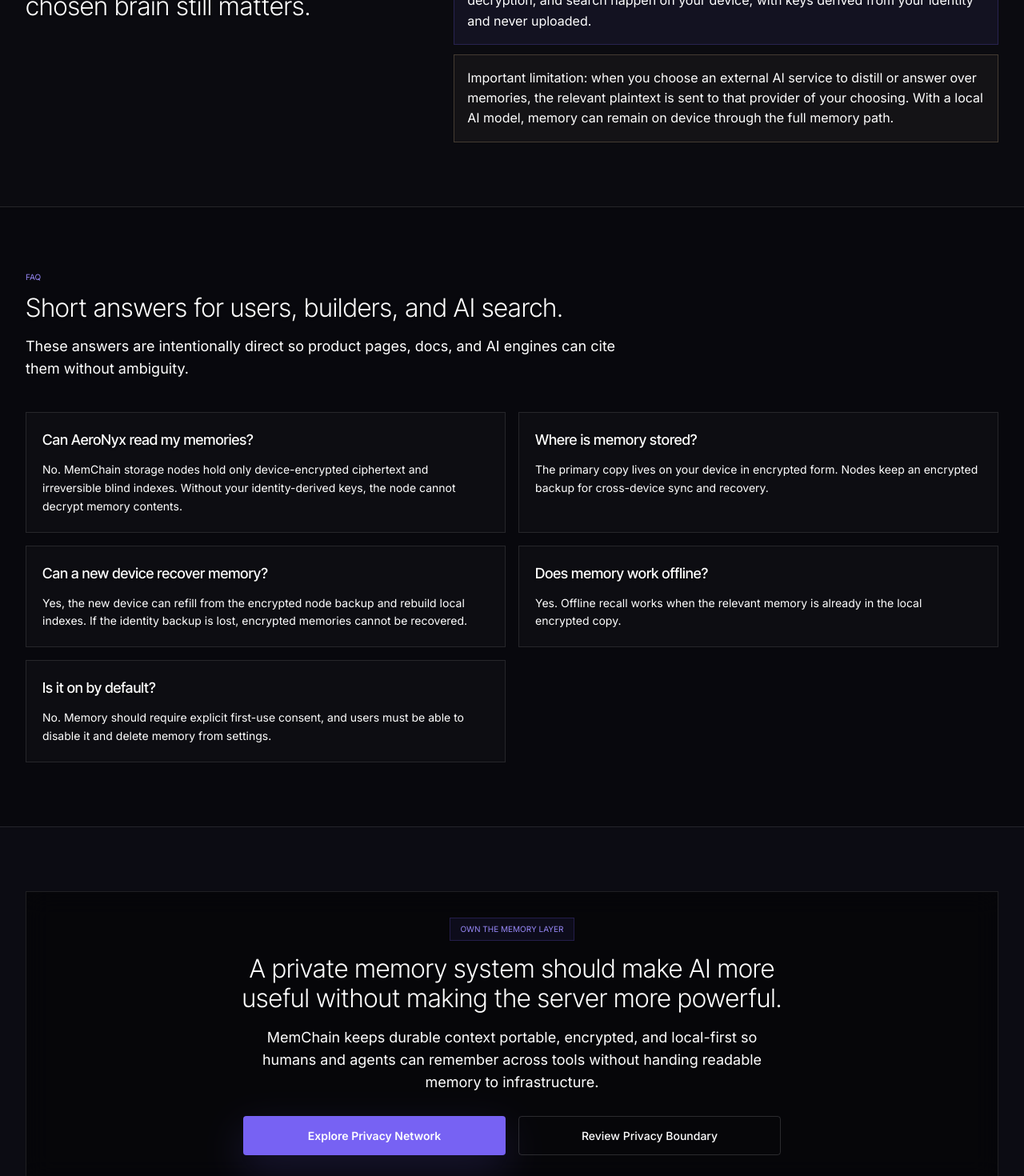
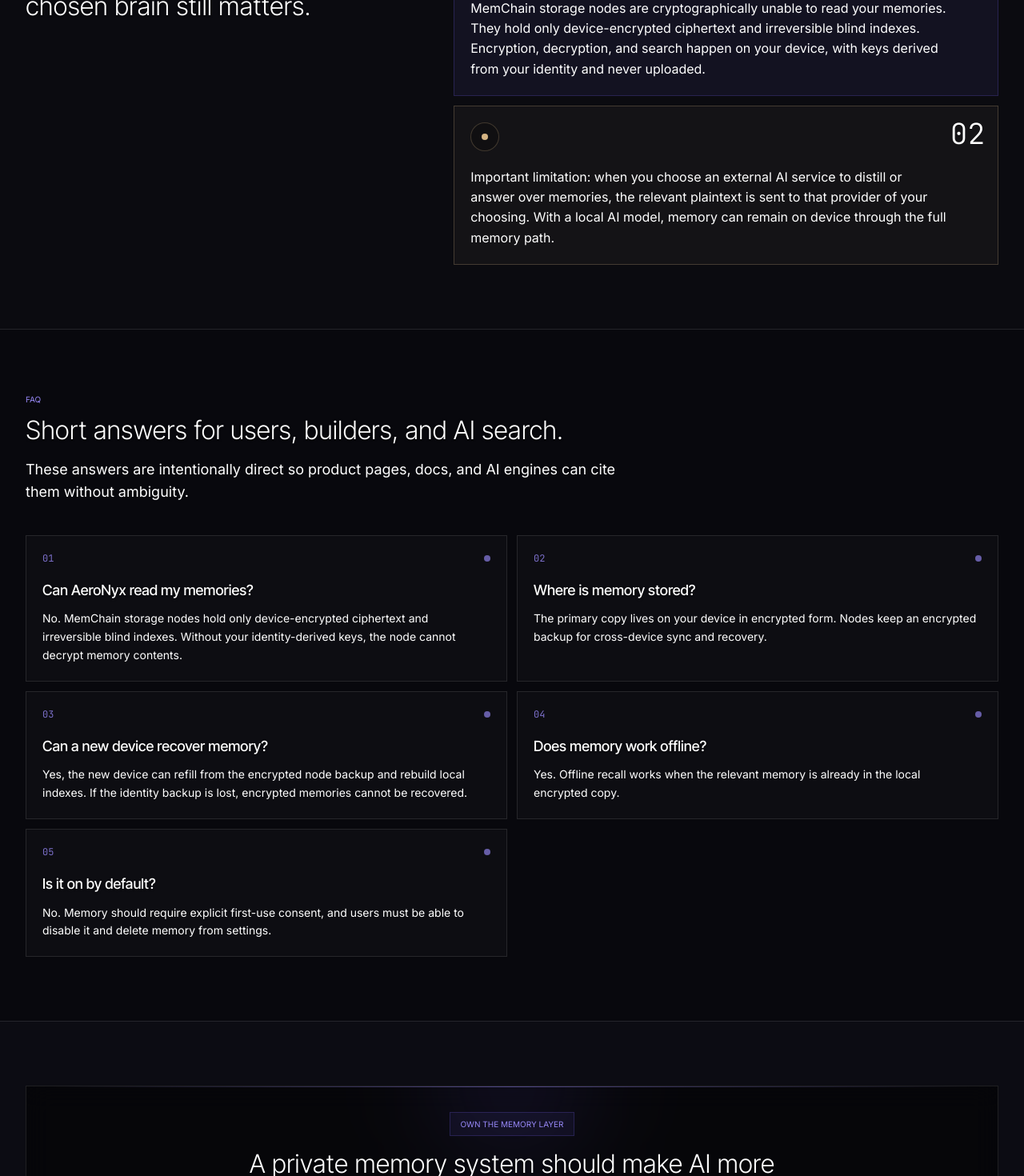
Before and after one commit to AeroNyxNetwork/AeroNyx-web, a Next.js app: page /memchain in a window 1280 px wide. Shown: the part 5720-7190 px from the top of the page at 80% size. Built offline with nearby package versions, Linux system fonts and the light colour scheme.

Commit message:
Polish MemChain trust boundary close

```diff
--- a/pages/memchain.js
+++ b/pages/memchain.js
@@ -46,6 +46,12 @@
  *   compact supporting evidence grid, and the comparison section uses a cleaner
  *   row-based decision surface. This improves VC-grade scanability on desktop
  *   and mobile without changing any approved claims or limitations.
+ *
+ * Modification Reason: v3.0 - Privacy boundary and FAQ close polish.
+ *   The final trust-boundary section now uses numbered evidence panels and the
+ *   FAQ/closing action area has stronger scan rhythm, mobile wrapping, and
+ *   restrained product-page depth while keeping every approved privacy limit
+ *   and user-facing answer unchanged.
  *
  * Modification Reason: v2.2 - Multilingual mobile resilience.
  *   Tightened long-locale wrapping for MemChain proof rails, comparison cards,
@@ -174,6 +180,7 @@
  * Last Modified: v2.7 - Benchmark and boundary evidence polish
  * Last Modified: v2.8 - Pipeline and pillar rhythm polish
  * Last Modified: v2.9 - Benchmark and comparison surface polish
+ * Last Modified: v3.0 - Privacy boundary and FAQ close polish
  * ============================================
  */
 
@@ -808,7 +815,7 @@ const PrivacyBoundary = ({ copy }) => (
   <section id="privacy-boundary" className="border-y border-white/10 bg-white/[0.015] py-14 md:py-20">
     <Container>
       <div className="grid gap-8 lg:grid-cols-[0.85fr_1.15fr] lg:items-start">
-        <div>
+        <div className="min-w-0 lg:sticky lg:top-28">
           <div className="text-[10px] uppercase tracking-eyebrow text-brand-light">{copy.eyebrow}</div>
           <h2 className="mt-4 max-w-3xl break-words text-display-md font-light text-white">{copy.title}</h2>
         </div>
@@ -816,13 +823,25 @@ const PrivacyBoundary = ({ copy }) => (
           {copy.paragraphs.map((paragraph, index) => (
             <div
               key={paragraph}
-              className={`min-w-0 border p-4 text-base leading-relaxed ${
+              className={`relative min-w-0 overflow-hidden border p-4 text-base leading-relaxed md:p-5 ${
                 index === 0
                   ? 'border-brand-line bg-brand-faint text-white/72'
                   : 'border-warn/25 bg-warn/[0.045] text-white/62'
               }`}
             >
-              <p className="break-words">{paragraph}</p>
+              <div className={`absolute right-4 top-4 font-mono text-4xl font-light leading-none ${
+                index === 0 ? 'text-brand-light/12' : 'text-warn/14'
+              }`}>
+                {String(index + 1).padStart(2, '0')}
+              </div>
+              <div className={`mb-5 flex h-9 w-9 items-center justify-center rounded-pill border ${
+                index === 0
+                  ? 'border-brand-line bg-black/20 text-brand-light'
+                  : 'border-warn/25 bg-black/20 text-warn'
+              }`}>
+                <span className="h-2 w-2 rounded-pill bg-current" />
+              </div>
+              <p className="relative break-words pr-4 md:pr-8">{paragraph}</p>
             </div>
           ))}
         </div>
@@ -839,10 +858,17 @@ const FAQ = ({ copy }) => (
         title={copy.title}
         description={copy.description}
       />
-      <div className="mt-10 grid gap-4 md:grid-cols-2">
-        {copy.items.map((item) => (
-          <article key={item.q} className="page-card min-w-0 border p-4 md:p-5">
-            <h2 className="break-words text-lg font-medium text-white">{item.q}</h2>
+      <div className="mt-10 grid gap-3 md:grid-cols-2">
+        {copy.items.map((item, index) => (
+          <article key={item.q} className="page-card relative min-w-0 overflow-hidden border p-4 md:p-5">
+            <div className="absolute inset-x-0 top-0 h-px bg-gradient-to-r from-transparent via-white/18 to-transparent" />
+            <div className="mb-5 flex items-start justify-between gap-4">
+              <div className="min-w-0 break-words font-mono text-xs uppercase leading-4 tracking-[0.14em] text-brand-light/80">
+                {String(index + 1).padStart(2, '0')}
+              </div>
+              <span className="mt-1 h-2 w-2 shrink-0 rounded-pill bg-brand-light/65" />
+            </div>
+            <h2 className="break-words text-lg font-medium leading-snug text-white">{item.q}</h2>
             <p className="mt-3 break-words text-sm leading-relaxed text-white/58">{item.a}</p>
           </article>
         ))}
@@ -854,17 +880,19 @@ const FAQ = ({ copy }) => (
 const MemChainAction = ({ copy }) => (
   <section className="border-t border-white/10 py-14 md:py-20" style={{ background: 'var(--surface-1, #0C0C13)' }}>
     <Container>
-      <div className="page-surface border p-5 text-center md:p-8">
-        <div className="mx-auto mb-4 inline-flex border border-brand-line bg-brand-faint px-3 py-1.5 text-[10px] uppercase tracking-eyebrow text-brand-light">
+      <div className="page-surface relative overflow-hidden border p-5 text-center md:p-8">
+        <div className="pointer-events-none absolute inset-x-8 top-0 h-px bg-gradient-to-r from-transparent via-brand-light/50 to-transparent" />
+        <div className="pointer-events-none absolute -top-24 left-1/2 h-48 w-48 -translate-x-1/2 rounded-pill bg-brand/10 blur-3xl" />
+        <div className="relative mx-auto mb-4 inline-flex max-w-full border border-brand-line bg-brand-faint px-3 py-1.5 text-[10px] uppercase leading-4 tracking-eyebrow text-brand-light">
           {copy.eyebrow}
         </div>
-        <h2 className="mx-auto max-w-3xl break-words text-display-md font-light text-white">
+        <h2 className="relative mx-auto max-w-3xl break-words text-display-md font-light text-white">
           {copy.title}
         </h2>
-        <p className="mx-auto mt-4 max-w-2xl text-base leading-relaxed text-white/58 md:text-lg">
+        <p className="relative mx-auto mt-4 max-w-2xl text-base leading-relaxed text-white/58 md:text-lg">
           {copy.description}
         </p>
-        <div className="mx-auto mt-7 grid max-w-2xl gap-3 sm:grid-cols-2 sm:gap-4">
+        <div className="relative mx-auto mt-7 grid max-w-2xl gap-3 sm:grid-cols-2 sm:gap-4">
           <Link
             href="/privacy-network"
             className="inline-flex min-h-[48px] min-w-0 items-center justify-center break-words rounded border border-brand-line bg-brand px-6 py-3.5 text-center text-sm font-semibold leading-snug tracking-wide text-white shadow-[0_18px_50px_rgba(119,98,243,0.18)] transition duration-fast hover:-translate-y-0.5 hover:bg-brand/90 focus-visible:outline-none focus-visible:ring-1 focus-visible:ring-brand-light"
```
